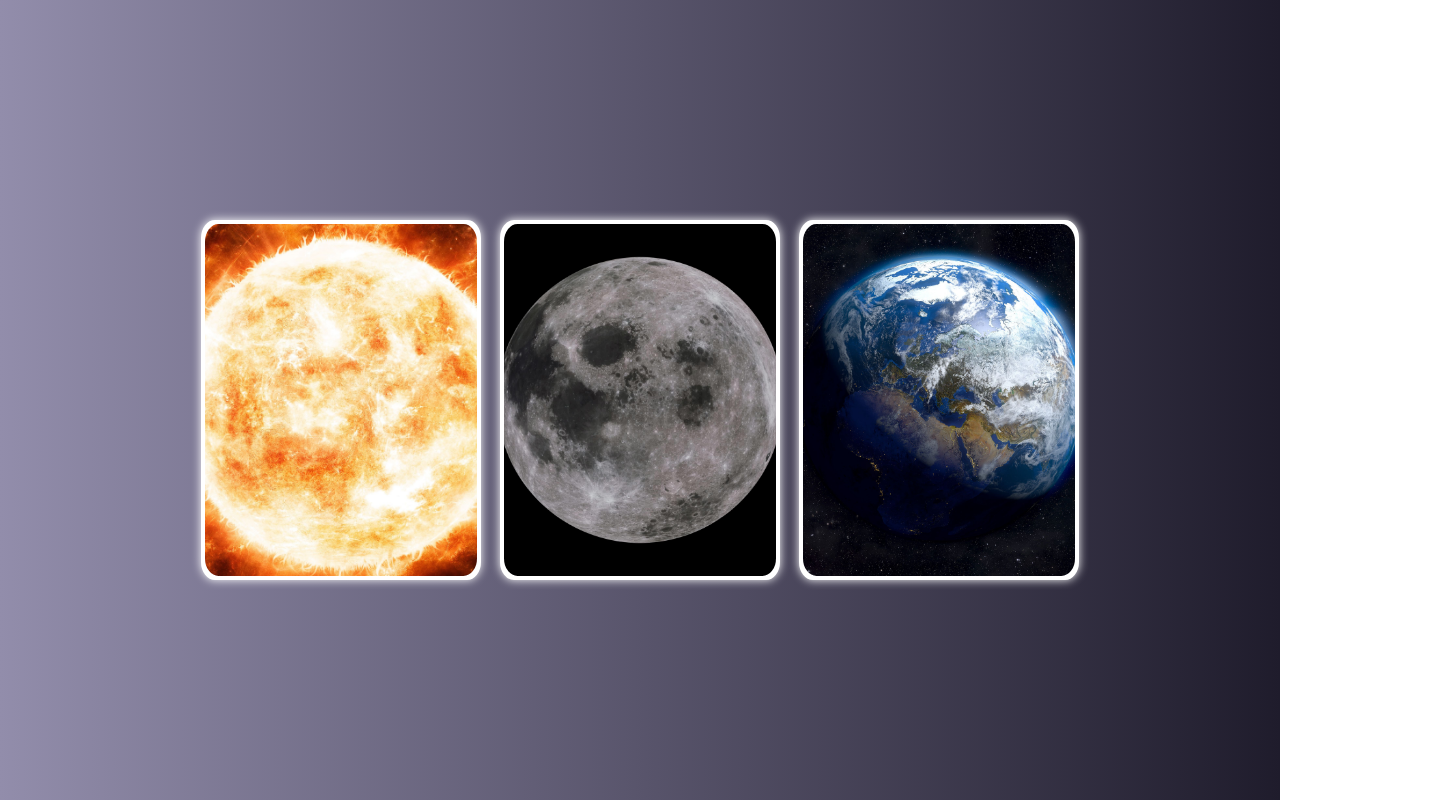
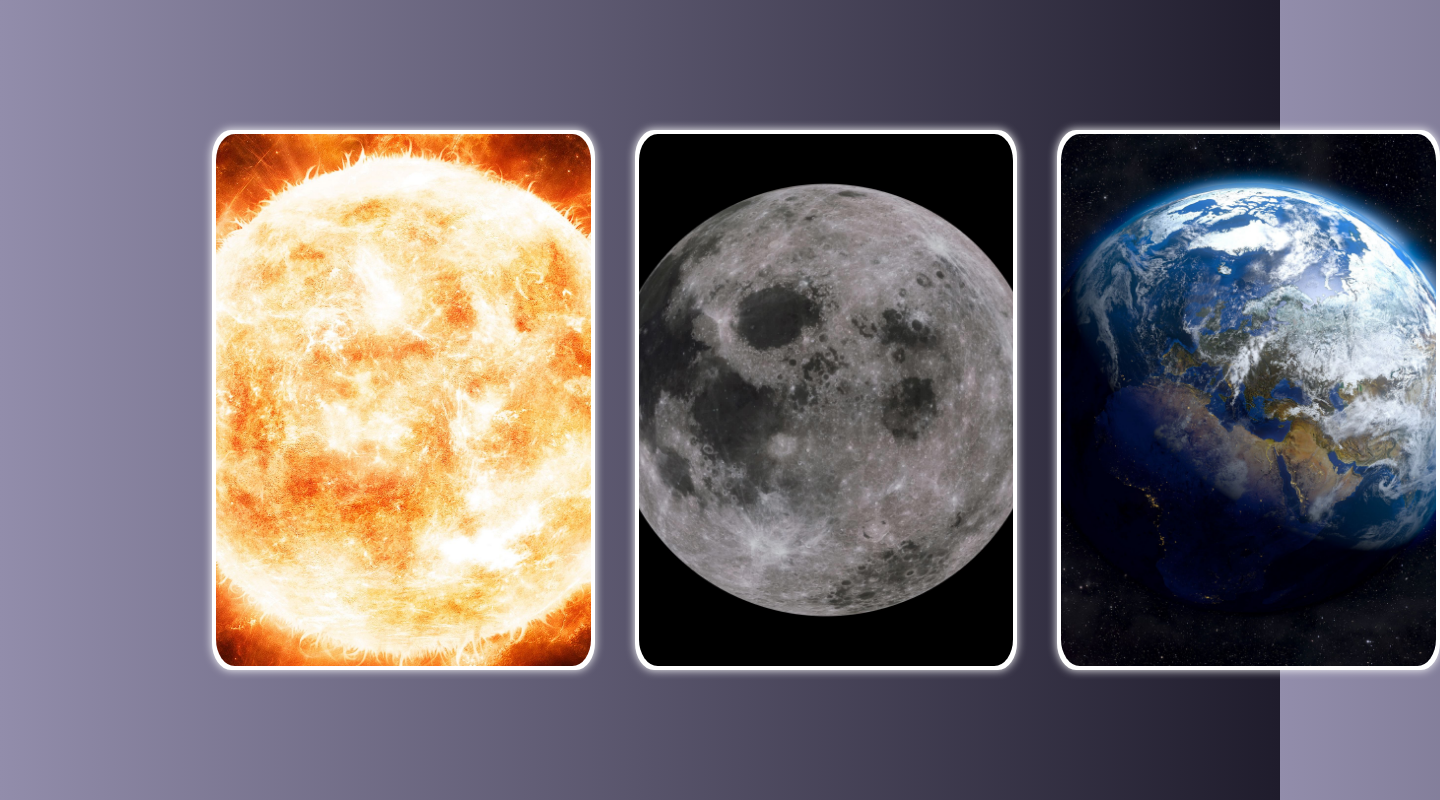
Before and after one commit to francoasevey/Card-Hover-Effects, a plain HTML site: page index.html in a window 1280 px wide. Shown: the whole page, 1440 px wide, since content can reach past the window. Drawn offline with Linux system fonts and the light colour scheme.

Commit message:
card heigth and width

```diff
--- a/main.css
+++ b/main.css
@@ -21,9 +21,10 @@ html, body{
     justify-content: space-around;
 }
 .card{
-    width: 280px;
-    height: 360px;
-    padding: 2rem 1rem;
+    width: 480px;
+    height: 540px;
+    padding: 2rem 8rem;
+    margin: 20px;
     background: #fff;
     position: relative;
     display: flex;
@@ -53,6 +54,7 @@ html, body{
 }
 .card:hover:before{
     opacity: 1;
+    border-radius: 5%;
 }
 .card img{
     width: 100%;
```
